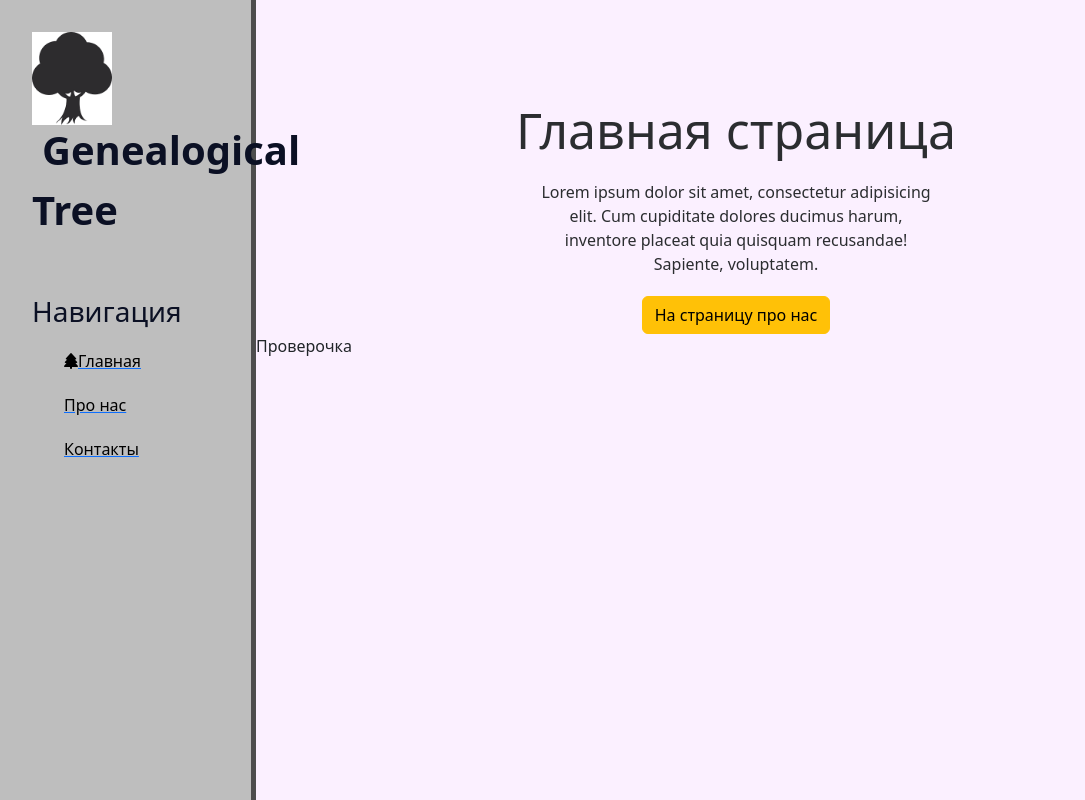
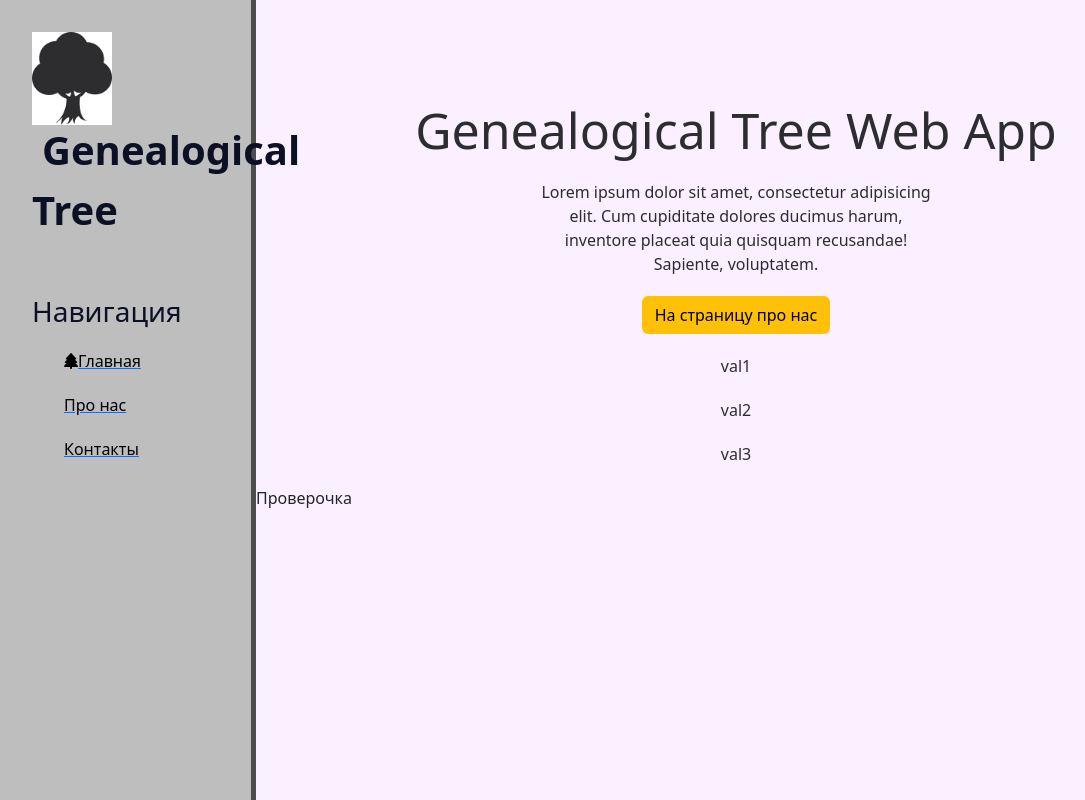
Before and after one commit to nirvana230129/GenealogicalTreeWebApp, a Django app: page / in a window 1280 px wide. Shown: the whole page, without its empty margins (0-1085 px from the left). Run offline with Django 5.2, Linux system fonts and the light colour scheme; some libraries are stand-ins or nearby versions.

Commit message:
transferring data to templates using Jinja

```diff
--- a/GenealogicalTreeWebApp/main/templates/main/index.html
+++ b/GenealogicalTreeWebApp/main/templates/main/index.html
@@ -4,9 +4,13 @@
 
 {% block content %}
     <div class="features">
-        <h1>Главная страница</h1>
+        <h1>{{ title }}</h1>
         <p>Lorem ipsum dolor sit amet, consectetur adipisicing elit. Cum cupiditate dolores ducimus harum, inventore placeat quia quisquam recusandae! Sapiente, voluptatem.</p>
         <button class="btn btn-warning">На страницу про нас</button>
+
+        {% for i in values %}
+            <p>{{ i }}</p>
+        {% endfor %}
     </div>
     {% include 'main/test.html'%}
 {% endblock %}
--- a/GenealogicalTreeWebApp/main/views.py
+++ b/GenealogicalTreeWebApp/main/views.py
@@ -2,7 +2,11 @@ from django.shortcuts import render
 
 
 def index(request):
-    return render(request, 'main/index.html')
+    context = {
+        'title': 'Genealogical Tree Web App',
+        'values': ['val1', 'val2', 'val3'],
+    }
+    return render(request, 'main/index.html', context)
 
 
 def about(request):
```
